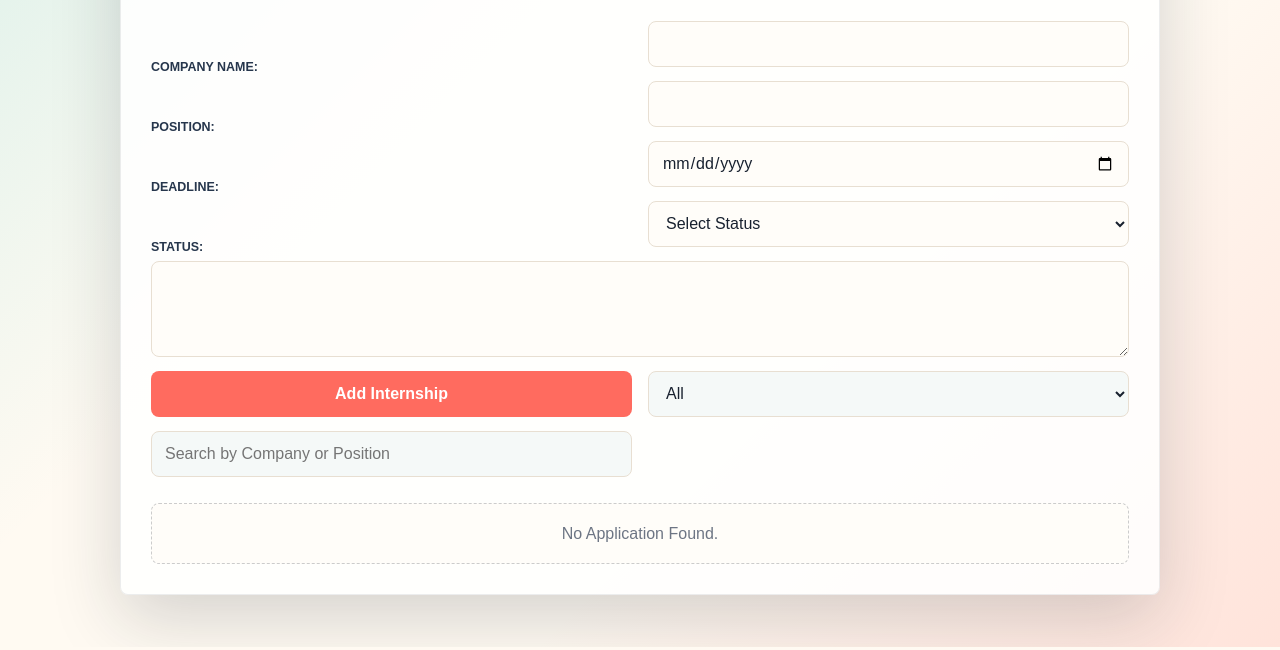
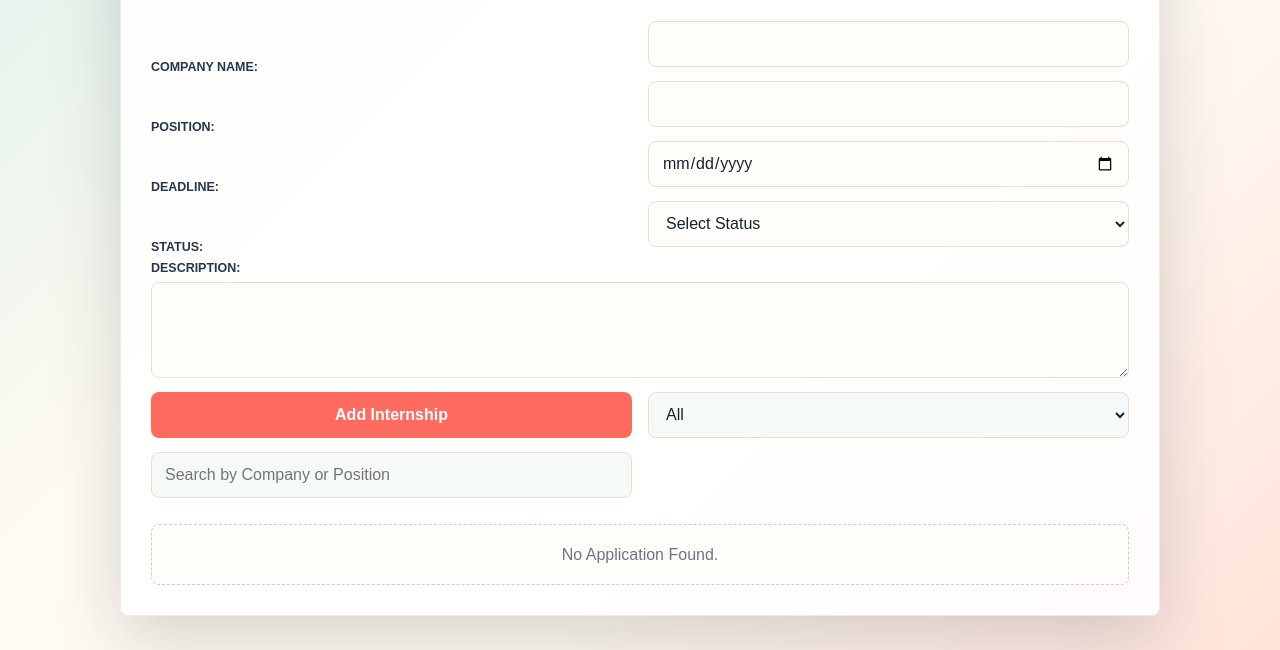
Before and after one commit to DagmTesfu/Internship-Tracker-Application, a plain HTML site: page index.html in a window 1280 px wide. Shown: the part 153-803 px from the top of the page. Drawn offline with Linux system fonts and the light colour scheme.

Commit message:
Minor Changes Related to Text

```diff
--- a/index.html
+++ b/index.html
@@ -29,7 +29,7 @@
                         <option value="Rejected">Rejected</option>
                         <option value="Accepted">Accepted</option>
                     </select>
-
+                    <label for="Description">Description:</label>
                      <textarea id="notes"></textarea>
 
                     <button type="submit">Add Internship</button>
```
